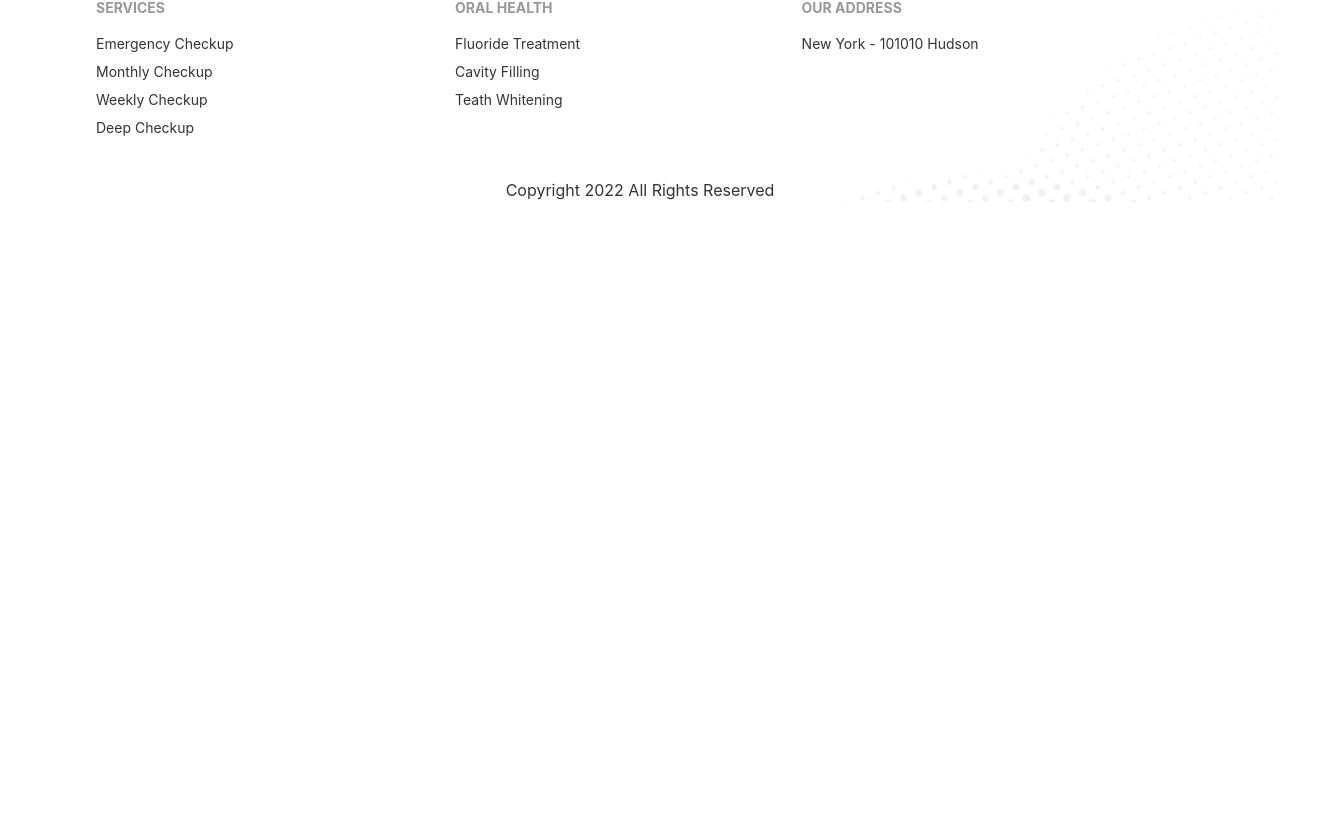
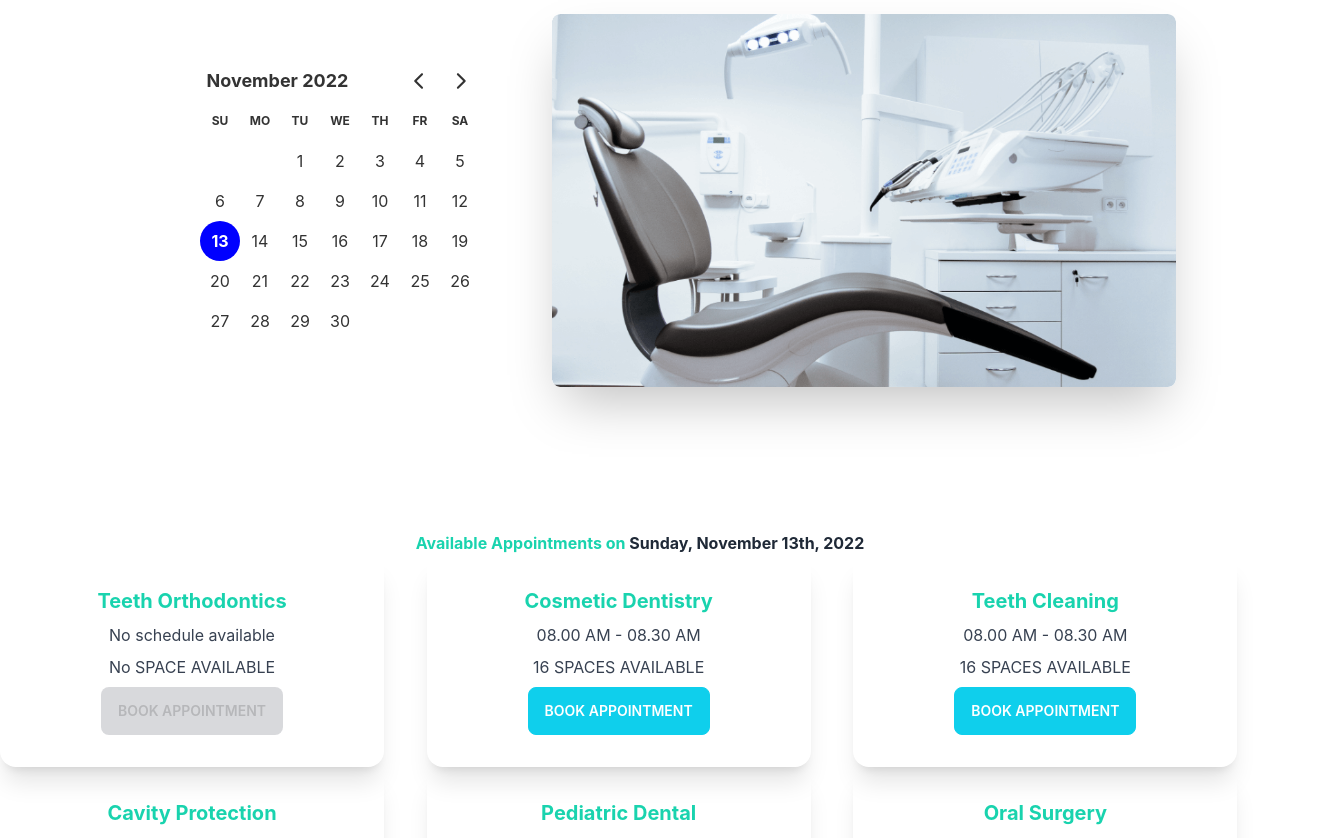
Before and after one commit to git-sujon/doctors-chamber-client, a React (Create React App) app: page /appointment in a window 1280 px wide. Shown: the part 194-1032 px from the top of the page, 1320 px wide, since content can reach past the window. Before the commit the page ends 800 px from the top, so only its background shows below. Built offline with nearby package versions, Linux system fonts and the light colour scheme.

Commit message:
Appointment page calender added

```diff
--- a/package.json
+++ b/package.json
@@ -8,7 +8,9 @@
     "@testing-library/react": "^13.4.0",
     "@testing-library/user-event": "^13.5.0",
     "daisyui": "^2.39.1",
+    "date-fns": "^2.29.3",
     "react": "^18.2.0",
+    "react-day-picker": "^8.3.6",
     "react-dom": "^18.2.0",
     "react-router-dom": "^6.4.3",
     "react-scripts": "5.0.1",
--- a/public/index.html
+++ b/public/index.html
@@ -26,7 +26,7 @@
       work correctly both with client-side routing and a non-root public URL.
       Learn how to configure a non-root public URL by running `npm run build`.
     -->
-    <title>React App</title>
+    <title>Doctors Chamber</title>
   </head>
   <body>
     <noscript>You need to enable JavaScript to run this app.</noscript>
--- /dev/null
+++ b/public/servicesInfo.json
@@ -0,0 +1,104 @@
+[
+    {
+      "_id": 1,
+      "name": "Teeth Orthodontics",
+      "slots": [
+
+      ]
+    },
+    {
+      "_id": 2,
+      "name": "Cosmetic Dentistry",
+      "slots": [
+        "08.00 AM - 08.30 AM",
+        "08.30 AM - 09.00 AM",
+        "09.00 AM - 9.30 AM",
+        "09.30 AM - 10.00 AM",
+        "10.00 AM - 10.30 AM",
+        "10.30 AM - 11.00 AM",
+        "11.00 AM - 11.30 AM",
+        "11.30 AM - 12.00 AM",
+        "1.00 PM - 1.30 PM",
+        "1.30 PM - 2.00 PM",
+        "2.00 PM - 2.30 PM",
+        "2.30 PM - 3.00 PM",
+        "3.00 PM - 3.30 PM",
+        "3.30 PM - 4.00 PM",
+        "4.00 PM - 4.30 PM",
+        "4.30 PM - 5.00 PM"
+      ]
+    },
+    {
+      "_id": 3,
+      "name": "Teeth Cleaning",
+      "slots": [
+        "08.00 AM - 08.30 AM",
+        "08.30 AM - 09.00 AM",
+        "09.00 AM - 9.30 AM",
+        "09.30 AM - 10.00 AM",
+        "10.00 AM - 10.30 AM",
+        "10.30 AM - 11.00 AM",
+        "11.00 AM - 11.30 AM",
+        "11.30 AM - 12.00 AM",
+        "1.00 PM - 1.30 PM",
+        "1.30 PM - 2.00 PM",
+        "2.00 PM - 2.30 PM",
+        "2.30 PM - 3.00 PM",
+        "3.00 PM - 3.30 PM",
+        "3.30 PM - 4.00 PM",
+        "4.00 PM - 4.30 PM",
+        "4.30 PM - 5.00 PM"
+      ]
+    },
+    {
+      "_id": 4,
+      "name": "Cavity Protection",
+      "slots": [
+        "08.00 AM - 08.30 AM",
+        "08.30 AM - 09.00 AM",
+        "09.00 AM - 9.30 AM",
+        "09.30 AM - 10.00 AM",
+        "10.00 AM - 10.30 AM",
+        "10.30 AM - 11.00 AM",
+        "11.00 AM - 11.30 AM",
+        "11.30 AM - 12.00 AM",
+        "1.00 PM - 1.30 PM",
+        "1.30 PM - 2.00 PM",
+        "2.00 PM - 2.30 PM",
+        "2.30 PM - 3.00 PM",
+        "3.00 PM - 3.30 PM",
+        "3.30 PM - 4.00 PM",
+        "4.00 PM - 4.30 PM",
+        "4.30 PM - 5.00 PM"
+      ]
+    },
+    {
+      "_id": 5,
+      "name": "Pediatric Dental",
+      "slots": [
+
+      ]
+    },
+    {
+      "_id": 6,
+      "name": "Oral Surgery",
+      "slots": [
+        "08.00 AM - 08.30 AM",
+        "08.30 AM - 09.00 AM",
+        "09.00 AM - 9.30 AM",
+        "09.30 AM - 10.00 AM",
+        "10.00 AM - 10.30 AM",
+        "10.30 AM - 11.00 AM",
+        "11.00 AM - 11.30 AM",
+        "11.30 AM - 12.00 AM",
+        "1.00 PM - 1.30 PM",
+        "1.30 PM - 2.00 PM",
+        "2.00 PM - 2.30 PM",
+        "2.30 PM - 3.00 PM",
+        "3.00 PM - 3.30 PM",
+        "3.30 PM - 4.00 PM",
+        "4.00 PM - 4.30 PM",
+        "4.30 PM - 5.00 PM"
+      ]
+    }
+  ]
--- a/src/Pages/Appointment/Appointment.js
+++ b/src/Pages/Appointment/Appointment.js
@@ -1,10 +1,15 @@
-import React from 'react';
+import React, { useState } from 'react';
 import AppointmentBanner from './AppointmentBanner/AppointmentBanner';
+import AvailableAppointment from './AvailableAppointment/AvailableAppointment';
 
 const Appointment = () => {
+
+  const [selectedDate, setSelectedDate] =useState(new Date())
+
     return (
       <div>
-
+        <AppointmentBanner selectedDate={selectedDate} setSelectedDate= {setSelectedDate}  ></AppointmentBanner>
+        <AvailableAppointment selectedDate= {selectedDate}></AvailableAppointment>
       </div>
     );
 };
--- a/src/Pages/Appointment/AppointmentBanner/AppointmentBanner.js
+++ b/src/Pages/Appointment/AppointmentBanner/AppointmentBanner.js
@@ -1,14 +1,26 @@
 import React from 'react';
-import doctorsChair from '../../assets/images/chair.png'
-const AppointmentBanner = () => {
+import doctorsChair from '../../../assets/images/chair.png'
+import { DayPicker } from 'react-day-picker';
+import { useState } from 'react';
+import { format } from 'date-fns';
+
+
+
+const AppointmentBanner = ({setSelectedDate, selectedDate}) => {
+
+
+
     return (
-        <div className="hero my-52 mx-10 ">
+        <div className="hero my-32 mx-10 ">
         <div className="hero-content flex-col md:flex-row-reverse ">
           <img src={doctorsChair} alt='' className="w-full md:w-1/2  rounded-lg shadow-2xl" />
-          <div>
-            <h1 className="text-5xl font-bold">Your New Smile Starts Here</h1>
-            <p className="py-6">Provident cupiditate voluptatem et in. Quaerat fugiat ut assumenda excepturi exercitationem quasi. In deleniti eaque aut repudiandae et a id nisi.</p>
-            <button className="btn btn-primary  bg-gradient-to-r from-primary to-secondary">Get Started</button>
+          <div className='mr-10'>
+           <DayPicker
+               mode="single"
+               selected={selectedDate}
+               onSelect={setSelectedDate}
+
+           ></DayPicker>
           </div>
         </div>
       </div>
--- /dev/null
+++ b/src/Pages/Appointment/AppointmentFormModal/AppointmentFormModal.js
@@ -0,0 +1,90 @@
+import { format } from "date-fns";
+import { sl } from "date-fns/locale";
+import React from "react";
+
+const AppointmentFormModal = ({ modalInfo, setModalInfo ,selectedDate }) => {
+  const { name, slots } = modalInfo;
+
+  const bookingFormHandler = (event) => {
+    event.preventDefault();
+    const form = event.target;
+    const patientName = form.name.value;
+    const phone = form.phone.value;
+    const email = form.email.value;
+    const slot = form.slot.value;
+
+    const modalInfo = {
+      servicesName: name,
+      patientName,
+       phone, email, slot
+    }
+    console.log(modalInfo)
+
+    setModalInfo(null)
+
+  };
+
+  return (
+    <>
+      {/* The button to open modal */}
+
+      {/* Put this part before </body> tag */}
+      <input
+        type="checkbox"
+        id="AppointmentFormModalId"
+        className="modal-toggle"
+      />
+      <form onSubmit={bookingFormHandler} className="modal ">
+        <div className="modal-box relative">
+          <label
+            htmlFor="AppointmentFormModalId"
+            className="btn btn-sm btn-circle absolute right-2"
+          >
+            ✕
+          </label>
+          <h3 className="text-lg font-bold">{name}</h3>
+          <p className="pt-8 space-y-3  ">
+            <input
+              type="text"
+              name=""
+              value={format(selectedDate, "PPPP")}
+              disabled
+              placeholder="Type here"
+              className="input input-bordered w-full font-bold "
+            />
+            <select name="slot" className="select select-bordered w-full ">
+              {slots.map((slot, _idx) => (
+                <option key={_idx} value={slot}>
+                  {slot}
+                </option>
+              ))}
+            </select>
+            <input
+              type="text"
+              name="name"
+              placeholder="Full Name"
+              className="input input-bordered w-full "
+            />
+            <input
+              type="text"
+              name="phone"
+              placeholder="Phone Number"
+              className="input input-bordered w-full "
+            />
+            <input
+              type="text"
+              name="email"
+              placeholder="Your Email"
+              className="input input-bordered w-full "
+            />
+            <button type="submit" className="btn btn-accent w-full">
+              Submit
+            </button>
+          </p>
+        </div>
+      </form>
+    </>
+  );
+};
+
+export default AppointmentFormModal;
--- /dev/null
+++ b/src/Pages/Appointment/AvailableAppointment/AvailableAppointment.js
@@ -0,0 +1,38 @@
+import { format } from 'date-fns';
+import React, { useEffect, useState } from 'react';
+import AppointmentFormModal from '../AppointmentFormModal/AppointmentFormModal';
+import AvailableAppointmentCard from './AvailableAppointmentCard';
+
+const AvailableAppointment = ({selectedDate}) => {
+
+    const [appointmentCardInfo,setAppointmentCardInfo] = useState([])
+
+    const [modalInfo , setModalInfo] = useState(null)
+
+    useEffect(()=>{
+    fetch(`servicesInfo.json`)
+    .then(res=> res.json())
+    .then(data => setAppointmentCardInfo(data))
+
+    }, [])
+    return (
+        <div>
+            <p className='text-secondary font-bold text-center'>Available Appointments on <span className='text-gray-800'>{format (selectedDate, 'PPPP')}</span></p>
+            <div className='grid grid-cols-1 md:grid-cols-2 lg:grid-cols-3'>
+            {
+                appointmentCardInfo.map(appinfo => <AvailableAppointmentCard
+                    appinfo= {appinfo}
+                    key={appinfo._id}
+                    setModalInfo={setModalInfo}
+                ></AvailableAppointmentCard>)
+            }
+            </div>
+            {
+                modalInfo && <AppointmentFormModal selectedDate={selectedDate} setModalInfo={setModalInfo} modalInfo = {modalInfo }></AppointmentFormModal>
+            }
+
+        </div>
+    );
+};
+
+export default AvailableAppointment;
--- /dev/null
+++ b/src/Pages/Appointment/AvailableAppointment/AvailableAppointmentCard.js
@@ -0,0 +1,29 @@
+import React from "react";
+import PrimaryButton from "../../../componets/PrimaryButton";
+import AppointmentFormModal from "../AppointmentFormModal/AppointmentFormModal";
+
+const AvailableAppointmentCard = ({ appinfo , setModalInfo}) => {
+  const { name, slots } = appinfo;
+
+  return (
+    <div className="card w-96  shadow-xl text-center">
+      <div className="card-body">
+        <h2 className="text-xl text-secondary font-bold text-center">{name}</h2>
+        <p className="text-gray-700">
+          {slots.length > 0 ? slots[0] : "No schedule available"}
+        </p>
+        <p className="text-gray-700">{`${
+          slots.length > 0 ? slots.length : "No"
+        } ${slots.length <= 1 ? "SPACE" : "SPACES"} AVAILABLE`}</p>
+        <div className="card-actions justify-center">
+          <label disabled= {slots.length === 0} onClick={()=>setModalInfo(appinfo)} htmlFor="AppointmentFormModalId" className={`btn ${slots.length === 0 ? 'btn-accent': 'btn-primary ' }   text-white `}>
+          Book Appointment
+          </label>
+
+        </div>
+      </div>
+    </div>
+  );
+};
+
+export default AvailableAppointmentCard;
--- a/src/index.js
+++ b/src/index.js
@@ -3,7 +3,7 @@ import ReactDOM from 'react-dom/client';
 import './index.css';
 import App from './App';
 import reportWebVitals from './reportWebVitals';
-
+import 'react-day-picker/dist/style.css';
 const root = ReactDOM.createRoot(document.getElementById('root'));
 root.render(
   <React.StrictMode>
```
Also changed, not shown: 1 other file (tests, documents, lock files or other folders).
